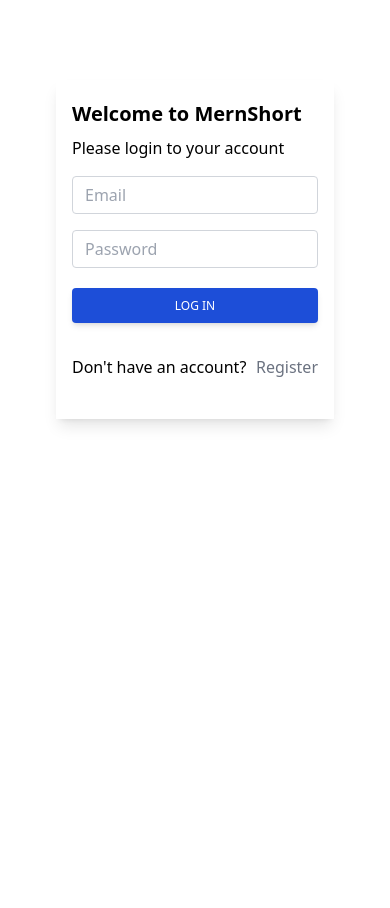
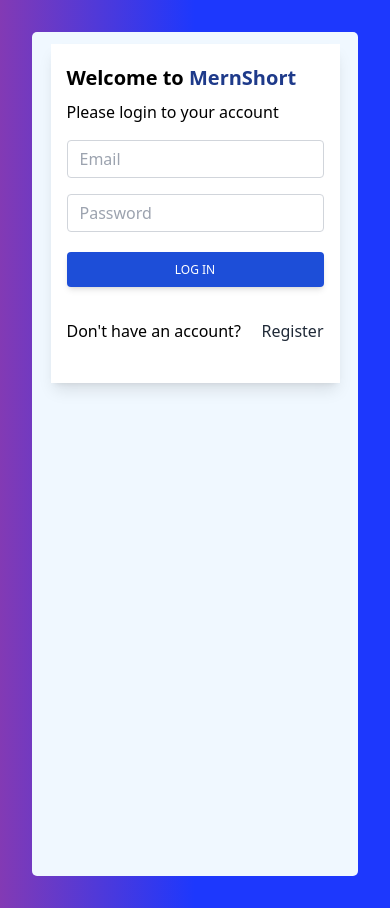
Before and after one commit to Shubham-5/mern-short, a React (Vite) app: page / in a window 390 px wide. Before the commit the page ends 844 px from the top, so only its background shows below. Built offline with nearby package versions, Linux system fonts and the light colour scheme; no server answers.

Commit message:
changed body bg-color and table responsiveness

```diff
--- a/src/App.css
+++ /dev/null
@@ -1,16 +0,0 @@
-#root {
-    max-width: 1280px;
-    margin: 0 auto;
-    padding: 2rem;
-}
-
-.login-card {
-    display: flex;
-    flex-direction: column;
-    align-items: center;
-    justify-content: center;
-}
-
-label {
-    width: 2rem;
-}
--- a/src/App.jsx
+++ b/src/App.jsx
@@ -1,5 +1,4 @@
 import { useState, useEffect } from "react";
-import "./App.css";
 import Home from "./pages/Home";
 import Authentication from "./pages/Authentication";
 
@@ -13,7 +12,7 @@
     }
   }, []);
   return (
-    <div className='App'>
+    <div>
       {user ? (
         <Home user={user} setUser={setuser} />
       ) : (
--- a/src/components/Auth.jsx
+++ b/src/components/Auth.jsx
@@ -18,7 +18,7 @@
             <div className='block bg-white shadow-lg rouned-lg p-4'>
               <div className='text-enter'>
                 <h4 className='text-xl font-semibold mt-1 mb-1 pb-1'>
-                  Welcome to MernShort
+                  Welcome to <span className='text-blue-900'>MernShort</span>
                 </h4>
               </div>
               <form>
@@ -73,7 +73,7 @@
                     data-mdb-ripple='true'
                     data-mdb-ripple-color='light'
                     onClick={() => setLogin(!isLogin)}>
-                    <a className='text-gray-500' href='#!'>
+                    <a className='text-gray-800' href='#!'>
                       {isLogin ? "Register" : "Login"}
                     </a>
                   </button>
--- a/src/index.css
+++ b/src/index.css
@@ -11,10 +11,19 @@
 body {
     min-width: 320px;
     min-height: 100vh;
+    background: rgb(131, 58, 180);
+    padding: 2rem;
+    background: linear-gradient( 90deg, rgba(131, 58, 180, 1) 0%, rgba(29, 56, 253, 1) 50%);
 }
 
-h1 {
-    font-size: 3.2em;
-    line-height: 1.1;
-    text-align: center;
+.container {
+    background-color: aliceblue;
+    min-height: 100vh;
+    min-width: 100%;
+    border-radius: 5px;
+    padding: 12px;
 }
+
+.form-control {
+    width: 100% !important;
+}
--- a/src/pages/Authentication.jsx
+++ b/src/pages/Authentication.jsx
@@ -24,7 +24,7 @@
           setLoading(false);
         }
       } else {
-        return alert(data.message);
+        alert(data.message);
       }
     } catch (error) {
       console.log(error);
@@ -53,7 +53,7 @@
         setEmail("");
         setPassword("");
       } else {
-        return alert(data.message);
+        alert(data.message);
       }
     } catch (err) {
       console.log(err);
--- a/src/pages/Home.jsx
+++ b/src/pages/Home.jsx
@@ -46,32 +46,27 @@
     }
   }, []);
   return (
-    <div className='container'>
-      <div className='flex justify-center align-center'>
+    <div className='container relative'>
+      <div className='flex justify-between align-center'>
         <form onSubmit={(e) => handleShrink(e)}>
           <input
-            className='form-control h-9 m-1 inline-block px-3  text-base font-normal text-gray-700 bg-white bg-clip-padding border border-solid border-gray-300 rounded transition ease-in-out m-0 focus:text-gray-700 focus:bg-white focus:border-blue-600 focus:outline-none'
-            placeholder='enter url..'
+            className='form-control h-9 m-1 inline-block px-3 text-base font-normal text-gray-700 bg-white bg-clip-padding border border-solid border-gray-300 rounded transition ease-in-out m-0 focus:text-gray-700 focus:bg-white focus:border-blue-600 focus:outline-none'
+            placeholder='http://'
             value={origUrl}
             onChange={(e) => setOrigUrl(e.target.value)}
           />
         </form>
-        <button className='h-9 m-1 mb-6 px-7 bg-green-500 font-medium text-xs leading-tight uppercase rounded shadow-sm hover:bg-green-600 hover:shadow-lg focus:bg-green-600 focus:shadow-lg focus:outline-none focus:ring-0 active:bg-green-700 active:shadow-md transition duration-150 ease-in-out'>
+        <button className='text-white h-9 m-1 mb-6 px-4 bg-green-500 font-medium text-xs leading-tight uppercase rounded shadow-sm hover:bg-green-600 hover:shadow-lg focus:bg-green-600 focus:shadow-lg focus:outline-none focus:ring-0 active:bg-green-700 active:shadow-md transition duration-150 ease-in-out'>
           Short {isLoading && <Loader />}
-        </button>
-        <button
-          onClick={handleLogout}
-          className='px-7 h-9 m-1 bg-red-200 font-medium text-xs leading-tight uppercase rounded shadow-sm hover:bg-red-200 hover:shadow-md focus:bg-red-600 focus:shadow-lg focus:outline-none focus:ring-0 active:bg-green-700 active:shadow-lg transition duration-150 ease-in-out'>
-          Logout
         </button>
       </div>
       <div className='overflow-x-auto'>
         <table className='min-w-full table-auto border-collapse border border-slate-400 text-left '>
           <thead>
             <tr>
-              <th className='border border-slate-500 p-1'>Full URL</th>
-              <th className='border border-slate-500 p-1'>Short URL</th>
-              <th className='border border-slate-500 p-1'>Clicks</th>
+              <th className='border border-slate-500 p-1 text-sm'>Full URL</th>
+              <th className='border border-slate-500 p-1 text-sm'>Short URL</th>
+              <th className='border border-slate-500 p-1 text-sm'>Clicks</th>
             </tr>
           </thead>
           <tbody>
@@ -96,6 +91,11 @@
           </tbody>
         </table>
       </div>
+      <button
+        onClick={handleLogout}
+        className='absolute bottom-0 right-2 px-4 my-3 h-9 m-1 bg-gray-500 font-medium text-xs text-white leading-tight uppercase rounded shadow-sm hover:bg-red-200 hover:shadow-md focus:bg-red-600 focus:shadow-lg focus:outline-none focus:ring-0 active:bg-green-700 active:shadow-lg transition duration-150 ease-in-out'>
+        Logout
+      </button>
     </div>
   );
 };
```
